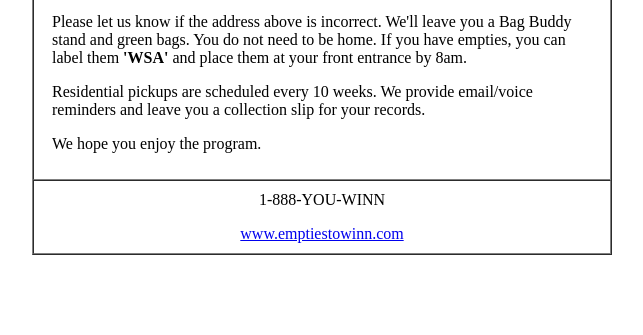
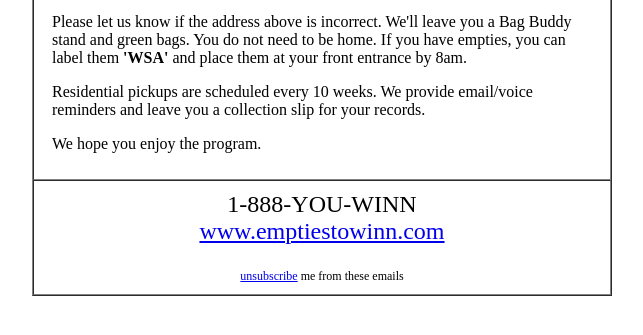
Before and after one commit to SeanEstey/Bravo, a Flask app: template flask/templates/email_welcome.html in a window 1280 px wide. Shown: the part 260-595 px from the top of the page, without its empty margins (318-961 px from the left). Run offline with Flask 2, Linux system fonts and the light colour scheme; the template is opened without the code that fills it, so the values that code supplies are empty; parts of the project's set-up code (start-up, migrations or seed data) failed here and were passed over.

Commit message:
unsubscribe added to email receipts

```diff
--- a/flask/scheduler.py
+++ b/flask/scheduler.py
@@ -11,7 +11,6 @@ from datetime import datetime,date, timedelta
 from app import celery_app, db, logger, login_manager
 from config import *
 from gift_collections import create_rfu
-
 
 # Extract User Defined Fields from eTap Account object. Allows
 # for UDF's which contain multiple fields (Block, Neighborhood)
--- a/flask/templates/email_base.html
+++ b/flask/templates/email_base.html
@@ -1,3 +1,4 @@
+<!-- email_base.html -->
 <body style="margin: 0; padding: 0;">
   <!-- Container Table -->
   <table border="0" cellpadding="0" cellspacing="0" width="100%">
@@ -9,8 +10,6 @@
           <tr>
             <td align='center' bgcolor='#ffffff' height='1'>
               <img src="http://bravoweb.ca/static/images/empties_wsa_logo.jpg" alt='Empties to Winn', width='450' height='87'/>
-              <!--<img src="{{ url_for('static', filename='images/empties_wsa_logo.jpg') }}" alt='Empties to Winn' width='450' height='87' />
-              <img src="https://www.dropbox.com/s/pjlmzst5wf6fg4u/Empties%20%26%20WINN%20Small.jpg" alt='Empties to Winn' width='450' height='87' />-->
             </td>
           </tr>
           <!-- Row 2: Content -->
@@ -24,10 +23,16 @@
             </td>
           </tr>
           <!-- Row 3: Footer -->
-          <tr cellpadding='15'>
+          <tr cellpadding='5'>
             <td style='text-align:center;'>
-              <p><span style='font-size: 12pt;'>1-888-YOU-WINN</span></p>
-              <p><a title='emptiestowinn' href='http://www.emptiestowinn.com'>www.emptiestowinn.com</a></p>
+              <p style='font-size:18pt'>
+                <span>1-888-YOU-WINN</span>
+                <br>
+                <a title='emptiestowinn' href='http://www.emptiestowinn.com'>www.emptiestowinn.com</a>
+              </p>
+              <p style='font-size:9pt'>
+                <a href="http://www.bravoweb.ca{{ url_for('email_unsubscribe') }}?email={{ email }}">unsubscribe</a> me from these emails
+              </p>
             </td>
           </tr>
         </table>
--- a/flask/views.py
+++ b/flask/views.py
@@ -108,6 +108,7 @@ def send_zero_receipt():
 
     html = render_template(
       'email_zero_collection.html',
+      email = arg['email'],
       name = arg['name'],
       date = arg['date'],
       address = arg['address'],
@@ -144,6 +145,7 @@ def send_dropoff_followup():
 
     html = render_template(
       'email_dropoff_followup.html',
+      email = arg['email'],
       name = arg['name'],
       date = arg['date'],
       address = arg['address'],
@@ -178,6 +180,7 @@ def send_gift_receipt():
 
     html = render_template(
       'email_collection_receipt.html',
+      email = arg['email'],
       name = arg['name'],
       last_date = arg['last_date'],
       last_amount = arg['last_amount'],
@@ -265,11 +268,25 @@ def email_opened():
     return str(e)
 
 
-@flask_app.route('/email/unsubscribe', methods=['POST'])
+@flask_app.route('/email/unsubscribe', methods=['GET'])
 def email_unsubscribe():
   try:
-      gift_collections.create_rfu(request.form['recipient'] + ' requested unsubscribe')
-      return 'OK'
+      if request.args.get('email'):
+          msg = 'Contributor ' + request.args['email'] + ' has requested to unsubscribe \
+                from Empties to Winn emails. Please contact to see if they want to cancel \
+                the entire service.'
+
+          utils.send_email(
+            ['emptiestowinn@wsaf.ca'],
+            'Unsubscribe request',
+            msg
+          )
+
+          return 'We have received your request to unsubscribe ' + request.args['email'] + ' \
+                  from Empties to Winn. If you wish to cancel the service, please allow us \
+                  to contact you once more to arrange for retrieval of the Bag Buddy or other \
+                  collection materials provided to you. As a non-profit, this allows us to \
+                  spread out our costs.'
 
   except Exception, e:
     logger.info('%s /email/unsubscribe' % request.values.items(), exc_info=True)
```
